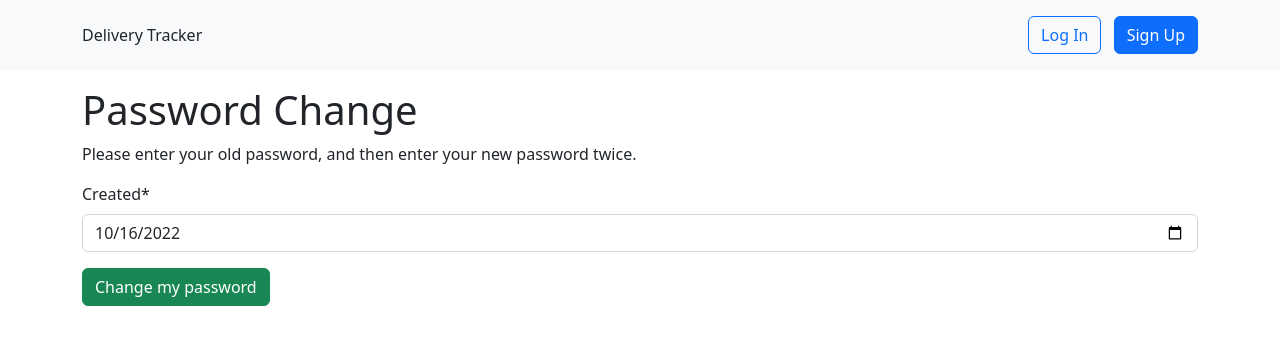
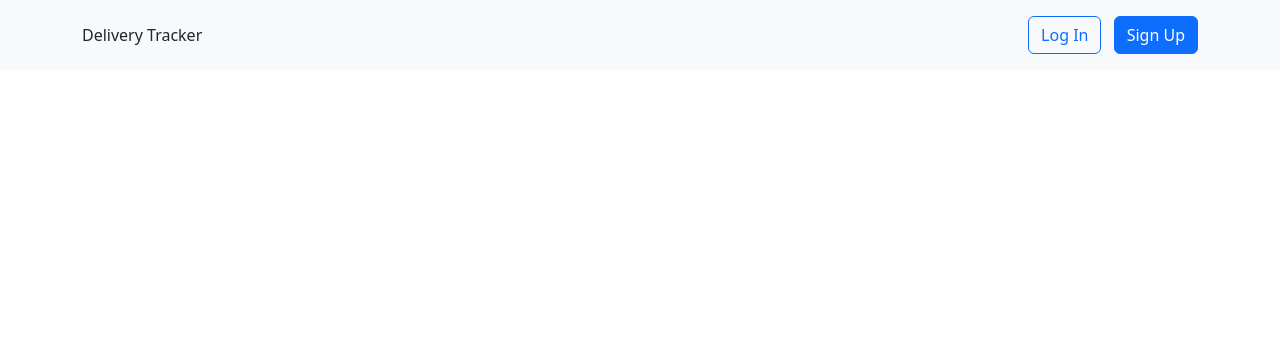
Before and after one commit to waringk/DeliveryTracker, a Django app: template apps/tracker/templates/registration/change_password.html in a window 1280 px wide. Shown: the top 345 px of the page. Run offline with Django 4.2, Linux system fonts and the light colour scheme; the template is opened without the code that fills it: values that come from a table or form of the project are taken from there, others are empty; some libraries are stand-ins or nearby versions.

Commit message:
Added is_authenticated check to the change_password template.

```diff
--- a/apps/tracker/templates/registration/change_password.html
+++ b/apps/tracker/templates/registration/change_password.html
@@ -5,13 +5,11 @@
 {% block title %}Password Change{% endblock %}
 
 {% block content %}
-  <h1>Password Change</h1>
-  <p>
-      Please enter your old password, and then enter your new password twice.
-  </p>
-  <form method="POST">{% csrf_token %}
-      {{ form|crispy }}
-      <input class="btn btn-success" type="submit"
-             value="Change my password">
-  </form>
+  {% if user.is_authenticated %}
+    <h1>Password Change</h1>
+    <p>Please enter your old password, and then enter your new password twice.</p>
+    <form method="POST">{% csrf_token %} {{ form|crispy }}
+      <input class="btn btn-success" type="submit" value="Change my password">
+    </form>
+  {% endif %}
 {% endblock %}
```
